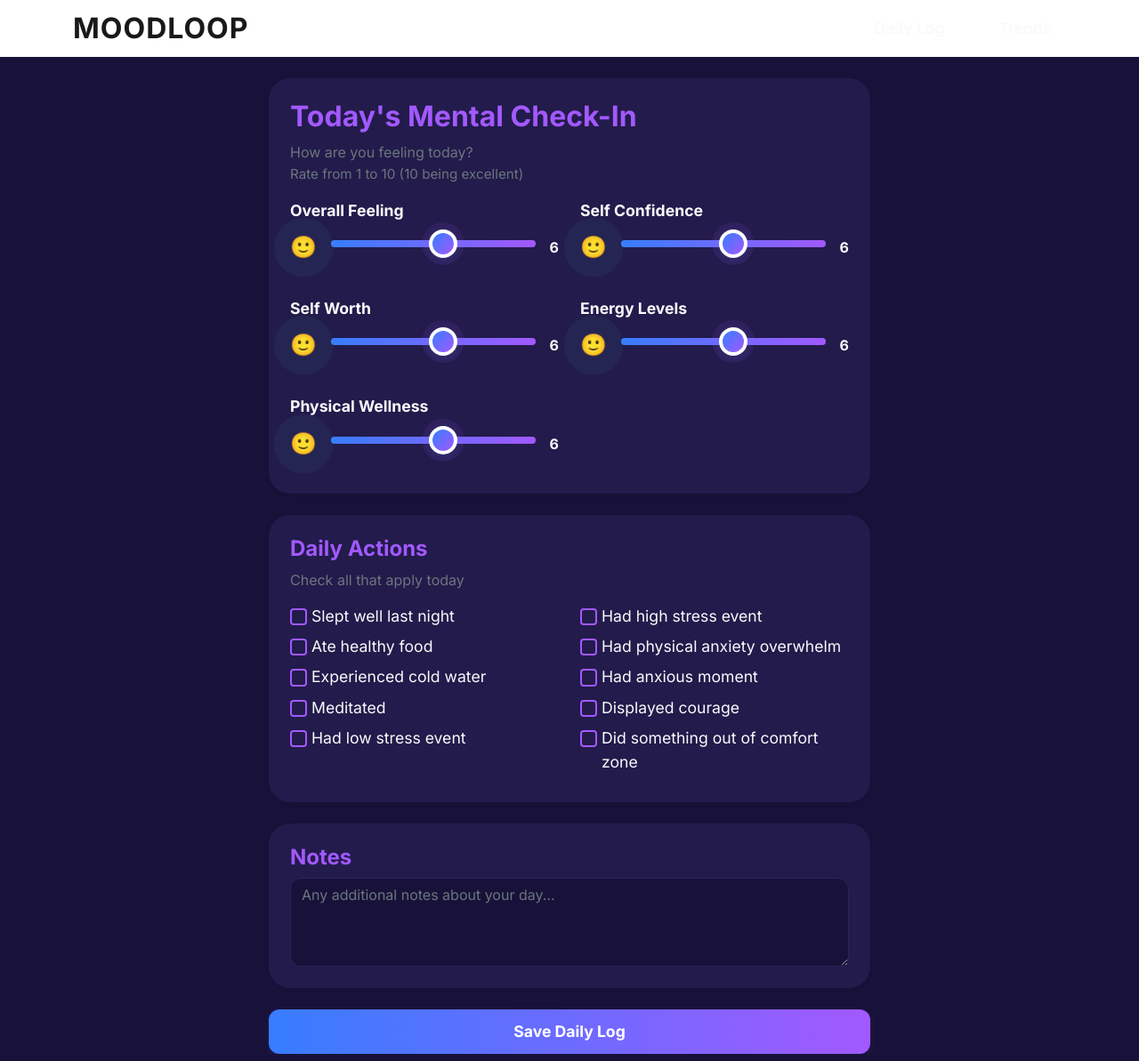
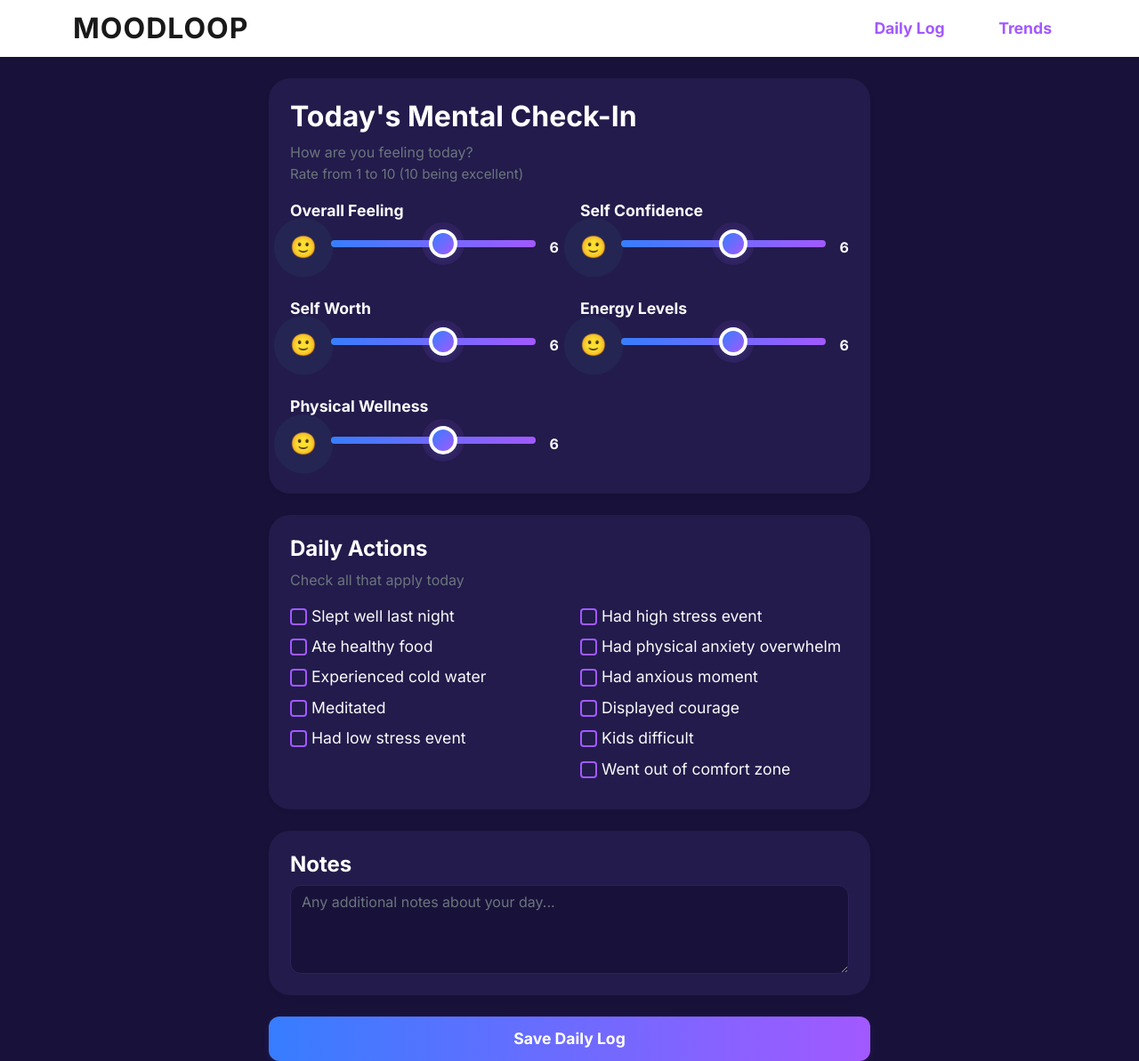
Before and after one commit to henrykozak/mental_health_tracker, a Flask app: page / in a window 1280 px wide. Shown: the whole page at 89% size. Run offline with Flask 2, Linux system fonts and the light colour scheme.

Commit message:
UI tweaks: nav links purple, white section titles, add 'Kids difficult', update comfort zone wording

```diff
--- a/static/css/style.css
+++ b/static/css/style.css
@@ -19,14 +19,15 @@ body {
 }
 
 .nav-link {
-    color: #F9FAFB !important;
+    color: #A259FF !important;
     font-weight: 600;
     font-size: 1.1rem;
     margin-left: 1.5rem;
+    transition: color 0.2s;
 }
 
 .nav-link.active, .nav-link:hover {
-    color: #A259FF !important;
+    color: #5FFBF1 !important;
 }
 
 main.container {
@@ -43,7 +44,7 @@ main.container {
 }
 
 h2, h3 {
-    color: #A259FF;
+    color: #fff;
     font-weight: 700;
 }
 
--- a/templates/index.html
+++ b/templates/index.html
@@ -114,8 +114,12 @@
                             <label class="form-check-label" for="displayed_courage">Displayed courage</label>
                         </div>
                         <div class="form-check mb-2">
+                            <input type="checkbox" class="form-check-input" id="kids_difficult" name="kids_difficult">
+                            <label class="form-check-label" for="kids_difficult">Kids difficult</label>
+                        </div>
+                        <div class="form-check mb-2">
                             <input type="checkbox" class="form-check-input" id="comfort_zone" name="comfort_zone">
-                            <label class="form-check-label" for="comfort_zone">Did something out of comfort zone</label>
+                            <label class="form-check-label" for="comfort_zone">Went out of comfort zone</label>
                         </div>
                     </div>
                 </div>
```
